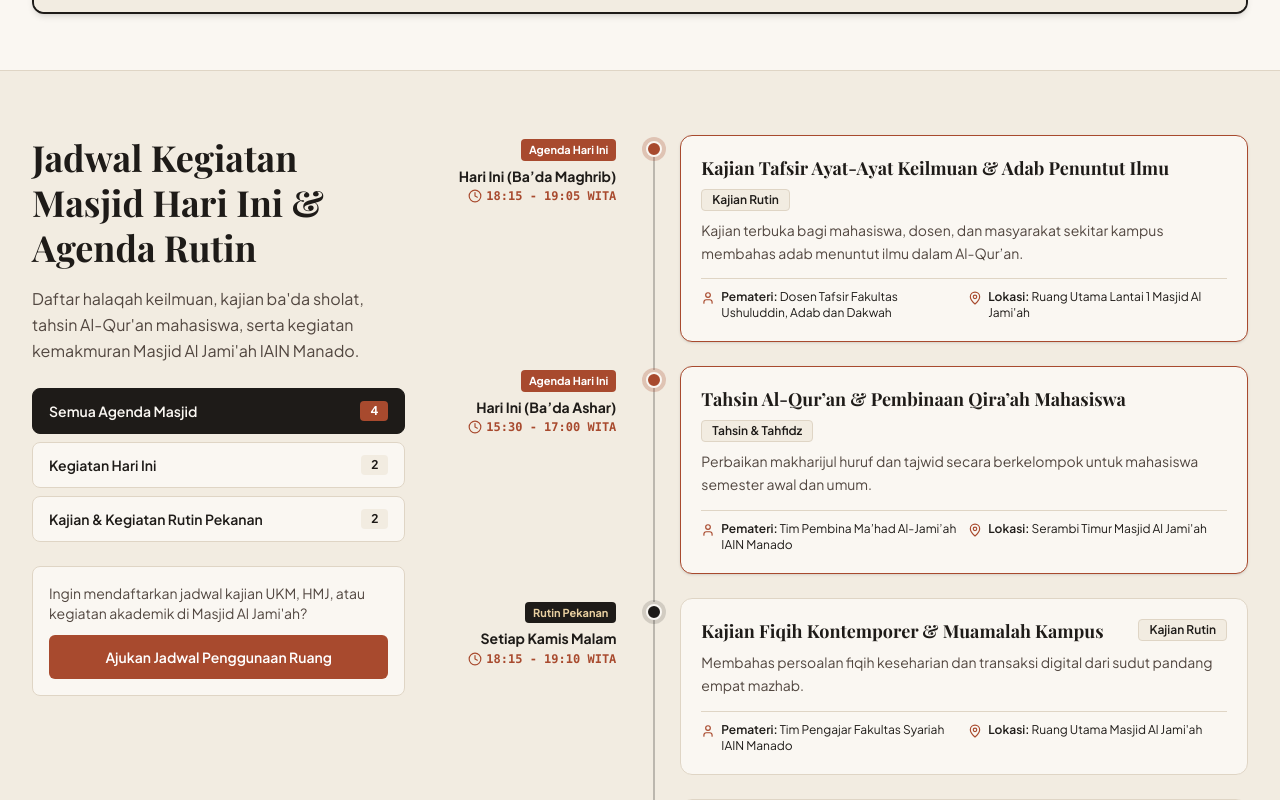
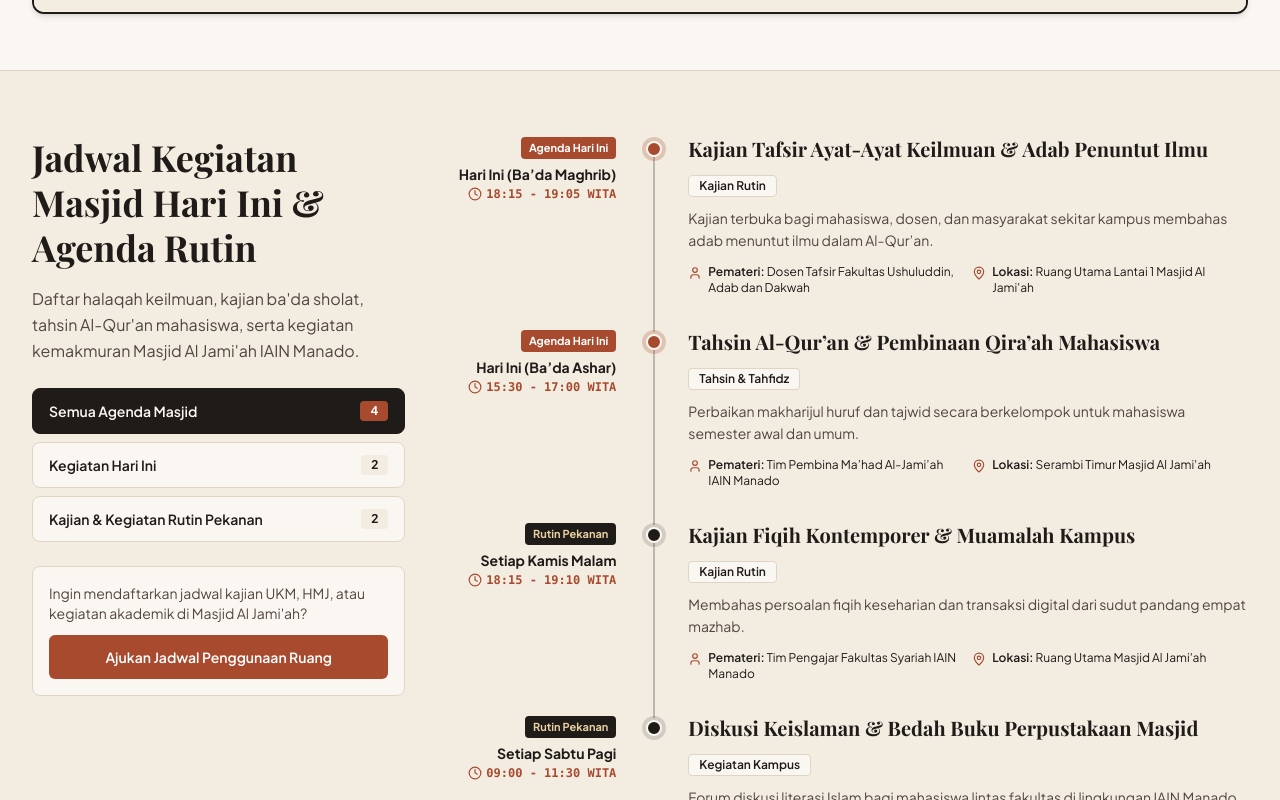
Before and after one commit to n00b-sx/web-masjid-iain-manado, a Next.js app: page / in a window 1280 px wide. Shown: the part 1280-2080 px from the top of the page. Built offline with nearby package versions, Linux system fonts and the light colour scheme; no server answers.

Commit message:
Place event category badge below title and remove card background/outlines on Vertical Timeline

```diff
--- a/src/components/EventsSection.tsx
+++ b/src/components/EventsSection.tsx
@@ -131,10 +131,10 @@ export default function EventsSection({ events }: EventsSectionProps) {
             </div>
           </div>
 
-          {/* Right Column: Chronological Vertical Timeline */}
+          {/* Right Column: Chronological Vertical Timeline (Clean, No Card Box or Outlines) */}
           <div className="lg:col-span-8">
             {filteredEvents.length === 0 ? (
-              <div className="bg-[#FAF7F2] border border-[#DFD5C5] rounded-xl p-8 text-center">
+              <div className="py-8 text-center">
                 <Calendar className="w-10 h-10 text-[#A84A2E] mx-auto mb-3" aria-hidden="true" />
                 <h3 className="font-serif-heading text-lg font-bold text-[#1E1B18] mb-2">
                   Belum Ada Jadwal pada Kategori Ini
@@ -155,7 +155,7 @@ export default function EventsSection({ events }: EventsSectionProps) {
             ) : (
               <ol
                 aria-label="Alur Waktu Kegiatan Masjid"
-                className="relative space-y-6"
+                className="relative space-y-8"
               >
                 {filteredEvents.map((evt, index) => {
                   const isLast = index === filteredEvents.length - 1;
@@ -166,7 +166,7 @@ export default function EventsSection({ events }: EventsSectionProps) {
                       className="relative grid grid-cols-1 sm:grid-cols-[175px_36px_1fr] gap-0 sm:gap-2 items-start"
                     >
                       {/* Left Column of Timeline (Desktop/Tablet): Time & Day Label */}
-                      <div className="hidden sm:flex flex-col items-end text-right pr-3 pt-1">
+                      <div className="hidden sm:flex flex-col items-end text-right pr-3 pt-0.5">
                         <span
                           className={`inline-block px-2 py-0.5 rounded text-[11px] font-bold mb-1.5 ${
                             evt.isToday
@@ -193,12 +193,12 @@ export default function EventsSection({ events }: EventsSectionProps) {
                         {/* Vertical Connector Line */}
                         {!isLast && (
                           <div
-                            className="w-0.5 bg-[#1E1B18]/25 absolute top-5 bottom-[-28px] left-1/2 -translate-x-1/2"
+                            className="w-0.5 bg-[#1E1B18]/25 absolute top-4 bottom-[-36px] left-1/2 -translate-x-1/2"
                           />
                         )}
                         {/* Timeline Node Circle */}
                         <div
-                          className={`relative z-10 mt-1.5 w-4 h-4 rounded-full border-2 transition-transform ${
+                          className={`relative z-10 mt-1.5 w-4 h-4 rounded-full border-2 ${
                             evt.isToday
                               ? 'bg-[#A84A2E] border-[#FAF7F2] ring-4 ring-[#A84A2E]/25'
                               : 'bg-[#1E1B18] border-[#FAF7F2] ring-4 ring-[#1E1B18]/15'
@@ -206,18 +206,18 @@ export default function EventsSection({ events }: EventsSectionProps) {
                         />
                       </div>
 
-                      {/* Right Column: Compact Event Card */}
-                      <div className="relative pl-6 sm:pl-0">
+                      {/* Right Column: Clean Editorial Event Details (No Box, No Outline, No Dividers) */}
+                      <div className="relative pl-6 sm:pl-2">
                         {/* Mobile Vertical Line & Node */}
                         <div
                           className="sm:hidden absolute left-0 top-0 bottom-0 flex flex-col items-center"
                           aria-hidden="true"
                         >
                           {!isLast && (
-                            <div className="w-0.5 bg-[#1E1B18]/25 absolute top-4 bottom-[-24px] left-1.5" />
+                            <div className="w-0.5 bg-[#1E1B18]/25 absolute top-4 bottom-[-32px] left-1.5" />
                           )}
                           <div
-                            className={`relative z-10 mt-2 w-3.5 h-3.5 rounded-full border-2 ${
+                            className={`relative z-10 mt-1.5 w-3.5 h-3.5 rounded-full border-2 ${
                               evt.isToday
                                 ? 'bg-[#A84A2E] border-[#FAF7F2] ring-2 ring-[#A84A2E]/30'
                                 : 'bg-[#1E1B18] border-[#FAF7F2]'
@@ -225,15 +225,9 @@ export default function EventsSection({ events }: EventsSectionProps) {
                           />
                         </div>
 
-                        <article
-                          className={`bg-[#FAF7F2] rounded-xl p-4 sm:p-5 border transition-colors ${
-                            evt.isToday
-                              ? 'border-[#A84A2E] shadow-sm'
-                              : 'border-[#DFD5C5] hover:border-[#1E1B18]'
-                          }`}
-                        >
+                        <article>
                           {/* Mobile Time Header */}
-                          <div className="flex sm:hidden flex-wrap items-center justify-between gap-2 mb-2.5 pb-2 border-b border-[#DFD5C5]">
+                          <div className="flex sm:hidden flex-wrap items-center gap-2 mb-2">
                             <span
                               className={`px-2 py-0.5 rounded text-[11px] font-bold ${
                                 evt.isToday
@@ -251,21 +245,25 @@ export default function EventsSection({ events }: EventsSectionProps) {
                             </span>
                           </div>
 
-                          {/* Card Top Row: Title + Category Pill */}
-                          <div className="flex flex-wrap items-start justify-between gap-2 mb-2">
-                            <h3 className="font-serif-heading text-base sm:text-lg font-bold text-[#1E1B18] leading-snug">
-                              {evt.title}
-                            </h3>
-                            <span className="px-2.5 py-0.5 rounded text-xs font-semibold bg-[#F2ECE1] text-[#1E1B18] border border-[#DFD5C5] shrink-0">
+                          {/* Title */}
+                          <h3 className="font-serif-heading text-base sm:text-xl font-bold text-[#1E1B18] leading-snug mb-2">
+                            {evt.title}
+                          </h3>
+
+                          {/* Category Badge Uniformly Below Title */}
+                          <div className="mb-2.5">
+                            <span className="inline-block px-2.5 py-0.5 rounded text-xs font-semibold bg-[#FAF7F2] text-[#1E1B18] border border-[#DFD5C5]">
                               {evt.category}
                             </span>
                           </div>
 
-                          <p className="text-xs sm:text-sm text-[#524740] leading-relaxed mb-3.5">
+                          {/* Description */}
+                          <p className="text-xs sm:text-sm text-[#524740] leading-relaxed mb-3">
                             {evt.description}
                           </p>
 
-                          <div className="pt-2.5 border-t border-[#DFD5C5] grid grid-cols-1 sm:grid-cols-2 gap-2 text-xs text-[#1E1B18]">
+                          {/* Speaker & Location (Clean, No Divider Line) */}
+                          <div className="grid grid-cols-1 sm:grid-cols-2 gap-2 text-xs text-[#1E1B18]">
                             <div className="flex items-start gap-1.5">
                               <User
                                 className="w-3.5 h-3.5 text-[#A84A2E] shrink-0 mt-0.5"
```
